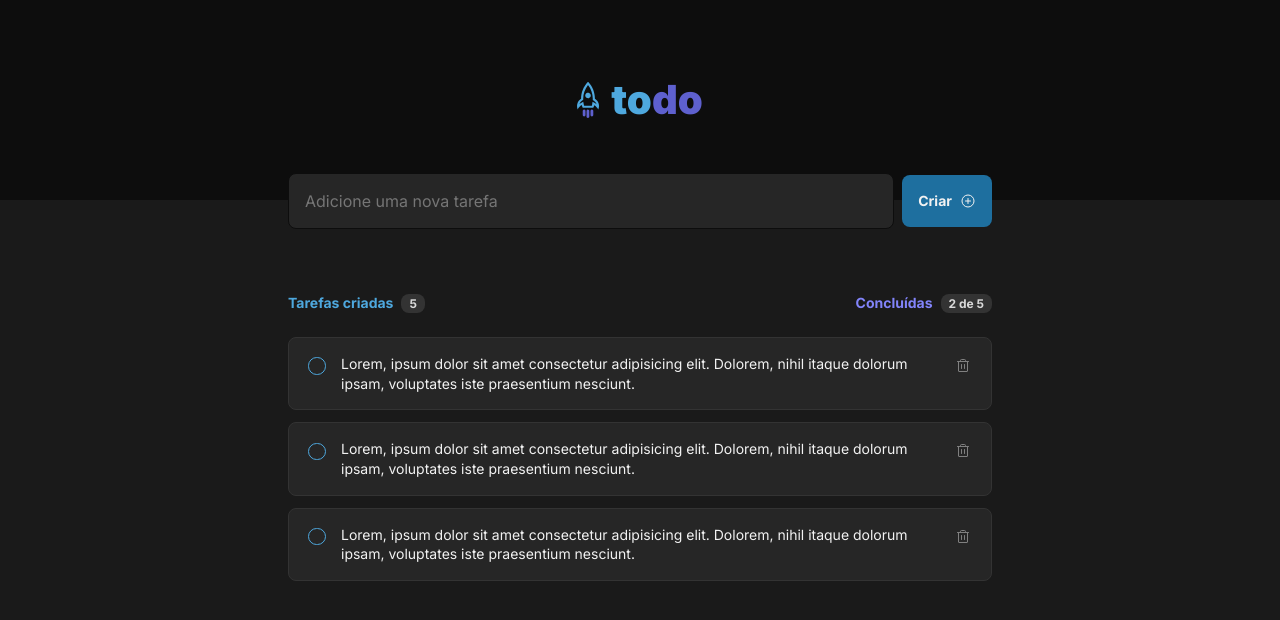
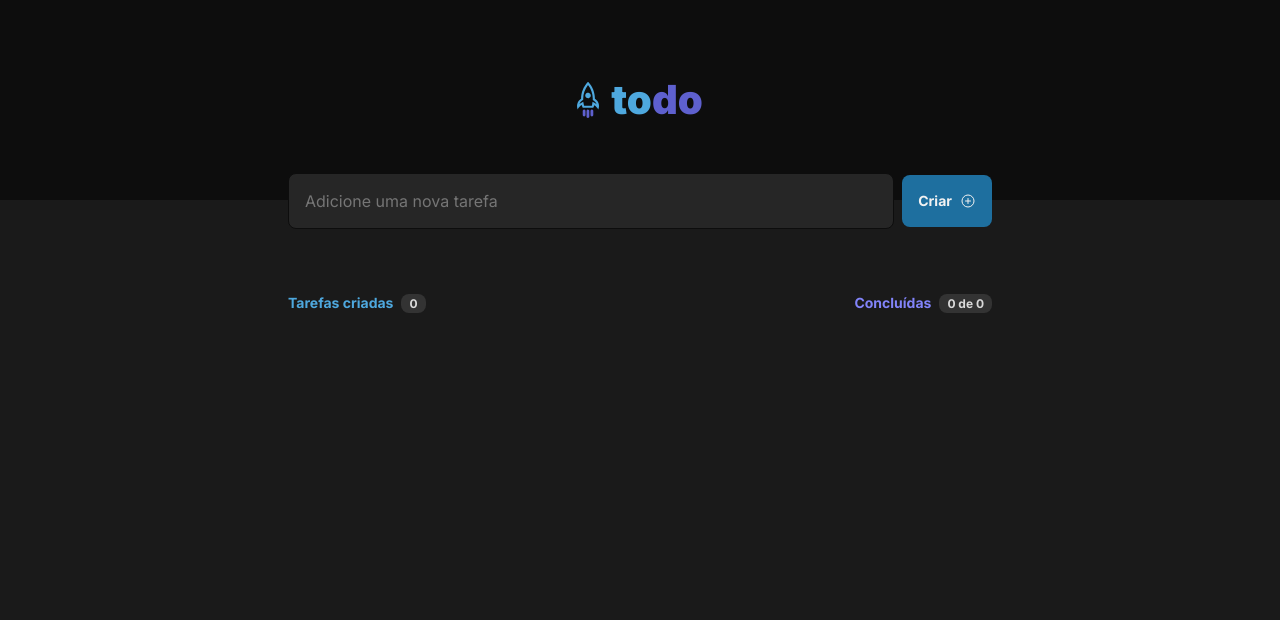
Before and after one commit to GFrasson/ignite-todo-list, a React (Vite) app: page / in a window 1280 px wide. Shown: the top 620 px of the page. Built offline with nearby package versions, Linux system fonts and the light colour scheme.

Commit message:
Create and delete tasks with states

```diff
--- a/package.json
+++ b/package.json
@@ -11,11 +11,13 @@
   "dependencies": {
     "phosphor-react": "^1.4.1",
     "react": "^18.2.0",
-    "react-dom": "^18.2.0"
+    "react-dom": "^18.2.0",
+    "uuid": "^9.0.0"
   },
   "devDependencies": {
     "@types/react": "^18.0.27",
     "@types/react-dom": "^18.0.10",
+    "@types/uuid": "^9.0.1",
     "@vitejs/plugin-react": "^3.1.0",
     "typescript": "^4.9.3",
     "vite": "^4.1.0"
--- a/src/App.tsx
+++ b/src/App.tsx
@@ -1,4 +1,6 @@
-import { PlusCircle } from  'phosphor-react';
+import { FormEvent, useState } from 'react';
+import { PlusCircle } from 'phosphor-react';
+import { v4 as uuidV4 } from 'uuid';
 
 import { Header } from './components/Header';
 import { Task } from './components/Task';
@@ -7,18 +9,70 @@ import styles from './App.module.css';
 
 import './global.css';
 
+interface TaskItem {
+  id: string;
+  description: string;
+  isTaskDone: boolean;
+}
+
 function App() {
+  const [tasks, setTasks] = useState<TaskItem[]>([]);
+  const [newTaskText, setNewTaskText] = useState('');
+
+  function handleCreateTask(event: FormEvent): void {
+    event.preventDefault();
+
+    const newTask: TaskItem = {
+      id: uuidV4(),
+      description: newTaskText,
+      isTaskDone: false
+    };
+
+    setTasks([...tasks, newTask]);
+    setNewTaskText('');
+  }
+
+  function handleTaskDoneChange(taskId: string): void {
+    const updatedTasks = tasks.map((task) => {
+      if (task.id === taskId) {
+        return {
+          ...task,
+          isTaskDone: !task.isTaskDone
+        };
+      }
+
+      return task;
+    });
+
+    setTasks(updatedTasks);
+  }
+
+  function handleDeleteTask(taskIdToDelete: string): void {
+    const tasksWithoutDeletedOne = tasks.filter((task) => task.id !== taskIdToDelete);
+    setTasks(tasksWithoutDeletedOne);
+  }
+
+  function countDoneTasks(): number {
+    const doneTasks = tasks.filter((task) => task.isTaskDone);
+    return doneTasks.length;
+  }
+
   return (
     <div className="App">
       <Header />
 
       <div className={styles.wrapper}>
-        <form className={styles.creteTaskForm}>
+        <form
+          className={styles.creteTaskForm}
+          onSubmit={handleCreateTask}
+        >
           <input
             id="task"
             name="task"
             type="text"
             placeholder="Adicione uma nova tarefa"
+            value={newTaskText}
+            onChange={(event) => setNewTaskText(event.target.value)}
           />
           <button type="submit">
             Criar
@@ -30,17 +84,26 @@ function App() {
           <header className={styles.listHeader}>
             <div className={styles.createdTasks}>
               <span className={styles.createdTasksText}>Tarefas criadas</span>
-              <span className={styles.badge}>5</span>
+              <span className={styles.badge}>{tasks.length}</span>
             </div>
             <div className={styles.doneTasks}>
               <span className={styles.doneTasksText}>Concluídas</span>
-              <span className={styles.badge}>2 de 5</span>
+              <span className={styles.badge}>{countDoneTasks()} de {tasks.length}</span>
             </div>
           </header>
 
-          <Task />
-          <Task />
-          <Task />
+          {
+            tasks.map((task) => (
+              <Task
+                key={task.id}
+                id={task.id}
+                description={task.description}
+                isTaskDone={task.isTaskDone}
+                onTaskDoneChange={handleTaskDoneChange}
+                onTaskDelete={handleDeleteTask}
+              />
+            ))
+          }
         </main>
       </div>
     </div>
--- a/src/components/Task.tsx
+++ b/src/components/Task.tsx
@@ -1,19 +1,25 @@
-import { useState } from 'react';
 import { Trash, Check } from 'phosphor-react';
 
 import styles from './Task.module.css';
 
-function Task() {
-    const [isTaskDone, setIsTaskDone] = useState(false);
+interface TaskProps {
+    id: string;
+    description: string;
+    isTaskDone: boolean;
+    onTaskDoneChange: (taskId: string) => void;
+    onTaskDelete: (taskIdToDelete: string) => void;
+}
 
+function Task({ id, description, isTaskDone, onTaskDoneChange, onTaskDelete }: TaskProps) {
     return (
         <div className={`${styles.task} ${isTaskDone && styles.done}`}>
+            <div className={styles.contentContainer}>
                 <label className={styles.checkboxContainer}>
                     <input
                         checked={isTaskDone}
                         type="checkbox"
                         className={styles.check}
-                    onChange={() => setIsTaskDone(!isTaskDone)}
+                        onChange={() => onTaskDoneChange(id)}
                     />
                     <span className={styles.checkmark}>
                         <span className={styles.checkmarkHoverBackground}></span>
@@ -23,11 +29,13 @@ function Task() {
                     </span>
                 </label>
 
-            <p className={styles.description}>
-                Lorem, ipsum dolor sit amet consectetur adipisicing elit. Dolorem, nihil itaque dolorum ipsam, voluptates iste praesentium nesciunt.
-            </p>
+                <p className={styles.description}>{description}</p>
+            </div>
 
-            <button className={styles.deleteTask}>
+            <button
+                className={styles.deleteTask}
+                onClick={() => onTaskDelete(id)}
+            >
                 <Trash />
             </button>
         </div>
```
Also changed, not shown: 1 other file (tests, documents, lock files or other folders). Lines whose indentation alone changed are shown as unchanged.
